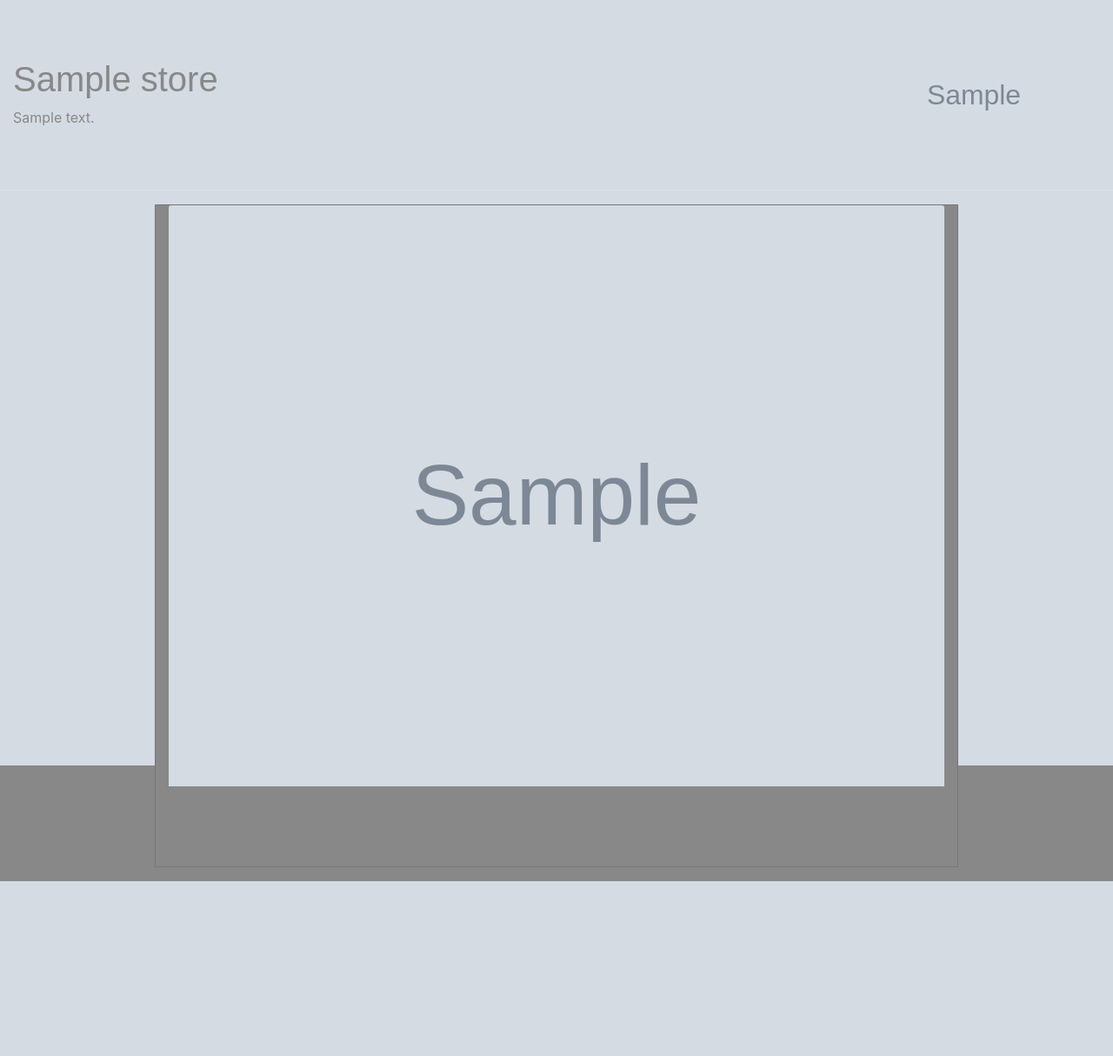
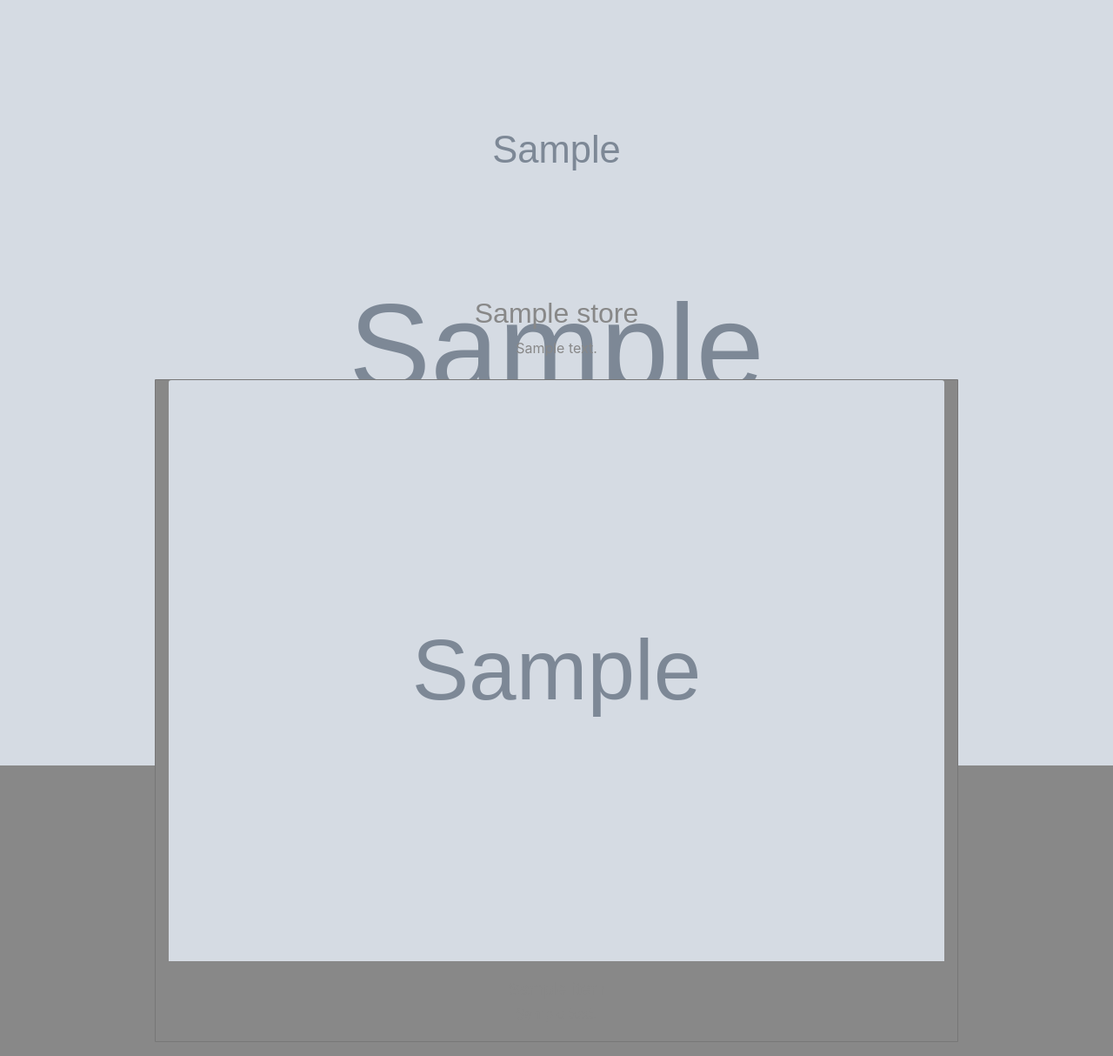
Before and after one commit to guilhermewebdev/links, a Django app: template server/api/core/templates/store.html in a window 1280 px wide. Shown: the whole page at 87% size. Before the commit the page ends 1013 px from the top, so only its background shows below. Run offline with Django 3.2, Linux system fonts and the light colour scheme; the template is opened without the code that fills it: values that come from a table or form of the project are taken from there, others are empty; tables that the repository leaves empty hold one stand-in row (values such as "Sample post"); grey boxes marked "Sample" are stand-in pictures; some libraries are stand-ins or nearby versions; some web fonts are replaced.

Commit message:
Apresentação do estilo

```diff
--- a/server/api/core/models.py
+++ b/server/api/core/models.py
@@ -197,6 +197,9 @@ class Theme(AbstractTheme):
         max_length=15,
         default='transparent'
     )
+    logo_rounded = models.IntegerField(
+        default=0,
+    )
     logo_position = models.CharField(
         max_length=15,
         default='right',
--- a/server/api/core/templates/store.html
+++ b/server/api/core/templates/store.html
@@ -1,26 +1,30 @@
 {% extends 'base.html' %}
+{% load static %}
 {% block header %}
-<div class="container-fluid border-bottom">
-    <div class="row align-items-center">
-        <div class="col-9">
+<div class="container-fluid pt-4">
+    <div class="row justify-content-center">
+        {% if store.logo %}
+        <div class="col-4">
+            <img
+                class="img-fluid logo"
+                src="/{{ store.logo }}"
+                alt="{{ store.title }}"
+                height="100"
+                longdesc="{{ store.description }}"
+                loading="lazy"
+            >
+        </div>
+        {% endif %}
+    </div>
+    <div class="row pt-3 justify-content-center">
+        <div class="col-12 ">
             {% if store.title %}
-            <h1 class="mt-1 title">{{ store.title }}</h1>
+            <h1 class="mt-1 h2 title">{{ store.title }}</h1>
             {% endif %}
             {% if store.description %}
             <p class="mb-2 description">{{ store.description }}</p>
             {% endif %}
         </div>
-        {% if store.logo %}
-        <div class="col-3">
-            <img
-                class="img-fluid"
-                src="/{{ store.logo }}"
-                alt="{{ store.title }}"
-                longdesc="{{ store.description }}"
-                loading="lazy"
-            >
-        </div>
-        {% endif %}
     </div>
 </div>
 {% endblock %}
@@ -80,7 +84,7 @@
                 {% endif %}
                 {% if item.description %}
                 <p class="card-text mt-1 item-description"
-                {% if item.theme %}
+                {% if item.theme %}Comic
                 style="
                     color: {{ item.theme.description_color }};
                     font-family: {{ item.theme.font_description }}, Arial, Helvetica, sans-serif
@@ -153,10 +157,16 @@
 {% endif %}
 <style>
     .item-title {
+        display: flex;
+        justify-content: center;
+        align-items: center;
         color: {{ store.theme.items.title_color }};
         font-family: {{ store.theme.items.font_title }}, Arial, Helvetica, sans-serif;
     }
     .item-description {
+        display: flex;
+        justify-content: center;
+        align-items: center;
         color: {{ store.theme.items.description_color }};
         font-family: {{ store.theme.items.font_description }}, Arial, Helvetica, sans-serif;
     }
@@ -167,12 +177,21 @@
         background-color: {{ store.theme.items.background_color }};
     }
     .title {
+        display: flex;
+        justify-content: center;
+        align-items: center;
         font-family: {{ store.theme.font_title }}, Arial, Helvetica, sans-serif;
         color: {{ store.theme.title_color }};
     }
     .description {
+        display: flex;
+        justify-content: center;
+        align-items: center;
         font-family: {{ store.theme.font_description }}, Arial, Helvetica, sans-serif;
         color: {{ store.theme.description_color }};
+    }
+    .logo {
+        border-radius: {{ store.theme.logo_rounded }}px;
     }
     body {
         background-size: cover;
@@ -181,7 +200,7 @@
         width: 100vw;
         background-repeat: no-repeat;
         {% if store.theme.background_image %}
-        background-image: url("/{{ store.theme.background_image }}");
+        background-image: url("/media/{{ store.theme.background_image }}");
         {% endif %}
         {% if store.theme.background_color %}
         background-color: {{ store.theme.background_color }};
```
Also changed, not shown: server/api/core/migrations/0018_theme_logo_rounded.py (added).
